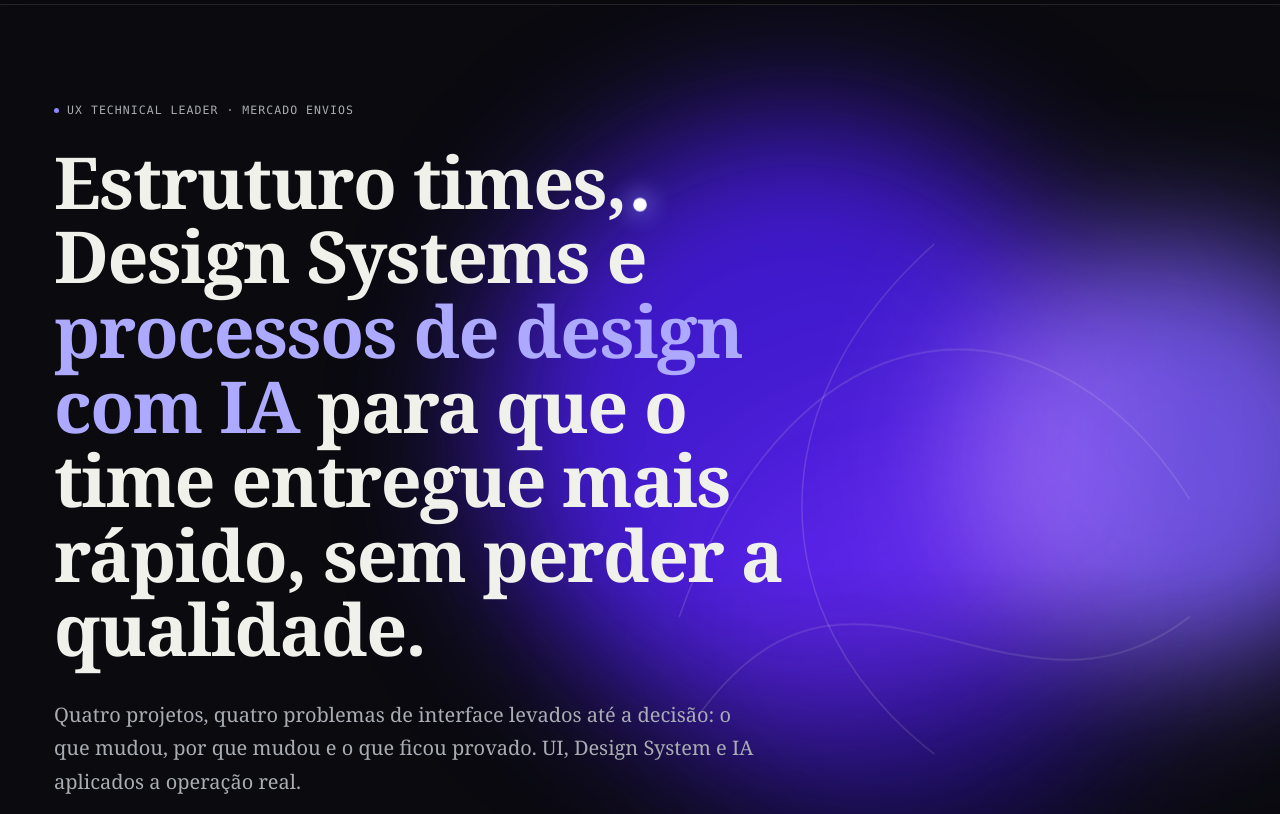
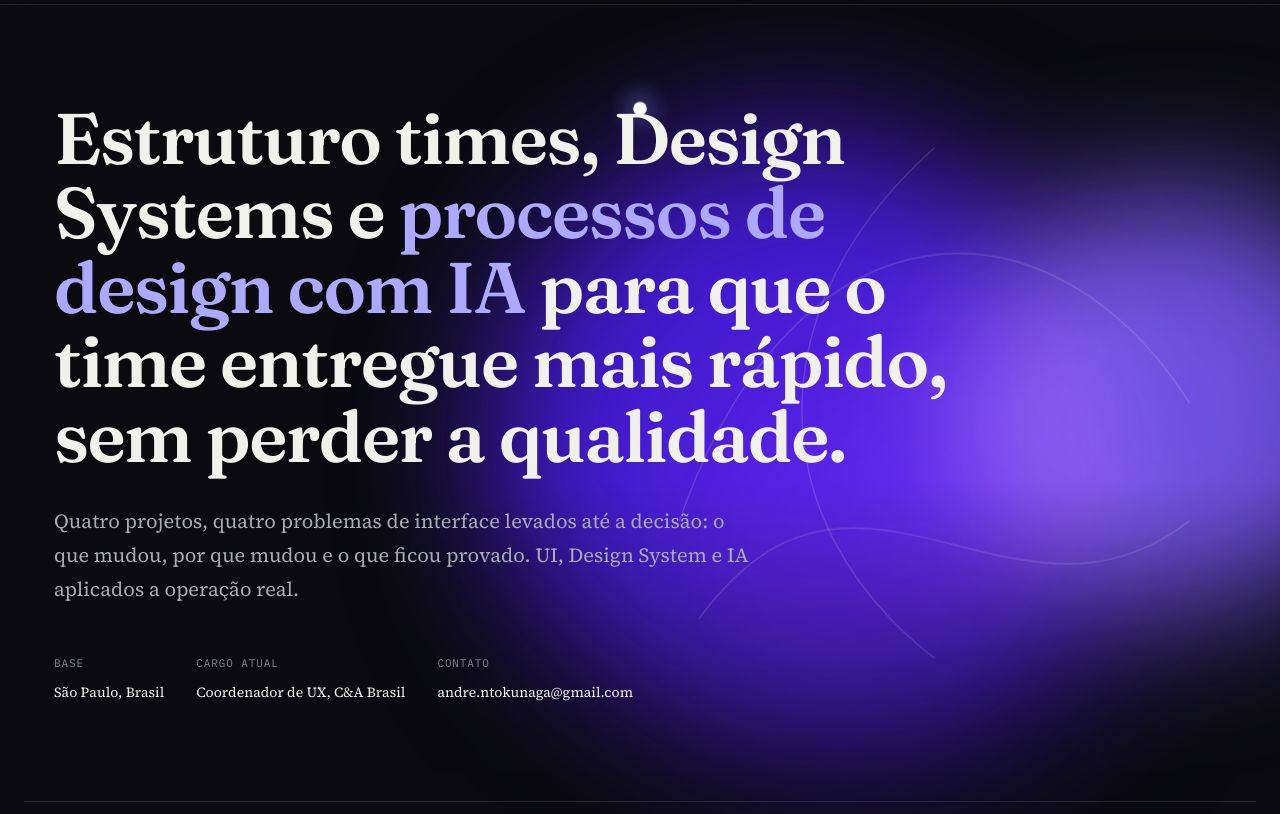
Before and after one commit to andretokunaga/portfolio, a plain HTML site: page index.html in a window 1280 px wide. Shown: the part 62-876 px from the top of the page. Drawn offline with Linux system fonts and the light colour scheme.

Commit message:
Corrige fontes da Home, remove tag de rascunho e cargo do hero, ajusta contraste das legendas

```diff
--- a/assets/css/tokens.css
+++ b/assets/css/tokens.css
@@ -10,7 +10,7 @@
   --color-surface-2: #1B1C24;
   --color-text: #F1F1EC;
   --color-text-muted: #A9ACB3;
-  --color-text-faint: #7A7D86;
+  --color-text-faint: #838790;
   --color-accent: #8B87FF;
   --color-accent-strong: #ACA9FF;
   --color-accent-fill-text: #0A0A0F;
--- a/index.html
+++ b/index.html
@@ -5,6 +5,10 @@
   <meta name="viewport" content="width=device-width, initial-scale=1.0">
   <meta name="robots" content="noindex, nofollow">
   <title>André Tokunaga — Portfólio de UX</title>
+
+  <link rel="preconnect" href="https://fonts.googleapis.com">
+  <link rel="preconnect" href="https://fonts.gstatic.com" crossorigin>
+  <link href="https://fonts.googleapis.com/css2?family=Fraunces:ital,opsz,wght@0,9..144,300..900;1,9..144,400..600&family=Source+Serif+4:ital,opsz,wght@0,8..60,400;0,8..60,600;1,8..60,400&family=IBM+Plex+Mono:wght@400;500;600&display=swap" rel="stylesheet">
   <link rel="stylesheet" href="assets/css/tokens.css">
   <link rel="stylesheet" href="assets/css/base.css">
   <link rel="stylesheet" href="assets/css/components.css">
@@ -29,7 +33,6 @@
   <main id="conteudo">
     <section class="hero"><div class="aurora" aria-hidden="true"><i></i><i></i><i></i></div>
       <div class="wrap">
-        <p class="eyebrow" style="margin-bottom: var(--space-4);"><span class="dot"></span>UX TECHNICAL LEADER · MERCADO ENVIOS</p>
         <h1>Estruturo times, Design Systems e <em>processos de design com IA</em> para que o time entregue mais rápido, sem perder a qualidade.</h1>
         <p class="sub">Quatro projetos, quatro problemas de interface levados até a decisão: o que mudou, por que mudou e o que ficou provado. UI, Design System e IA aplicados a operação real.</p>
         <div class="meta-row">
```
Also changed, not shown: cases/ca-provadores.html (+0 -1 lines).
